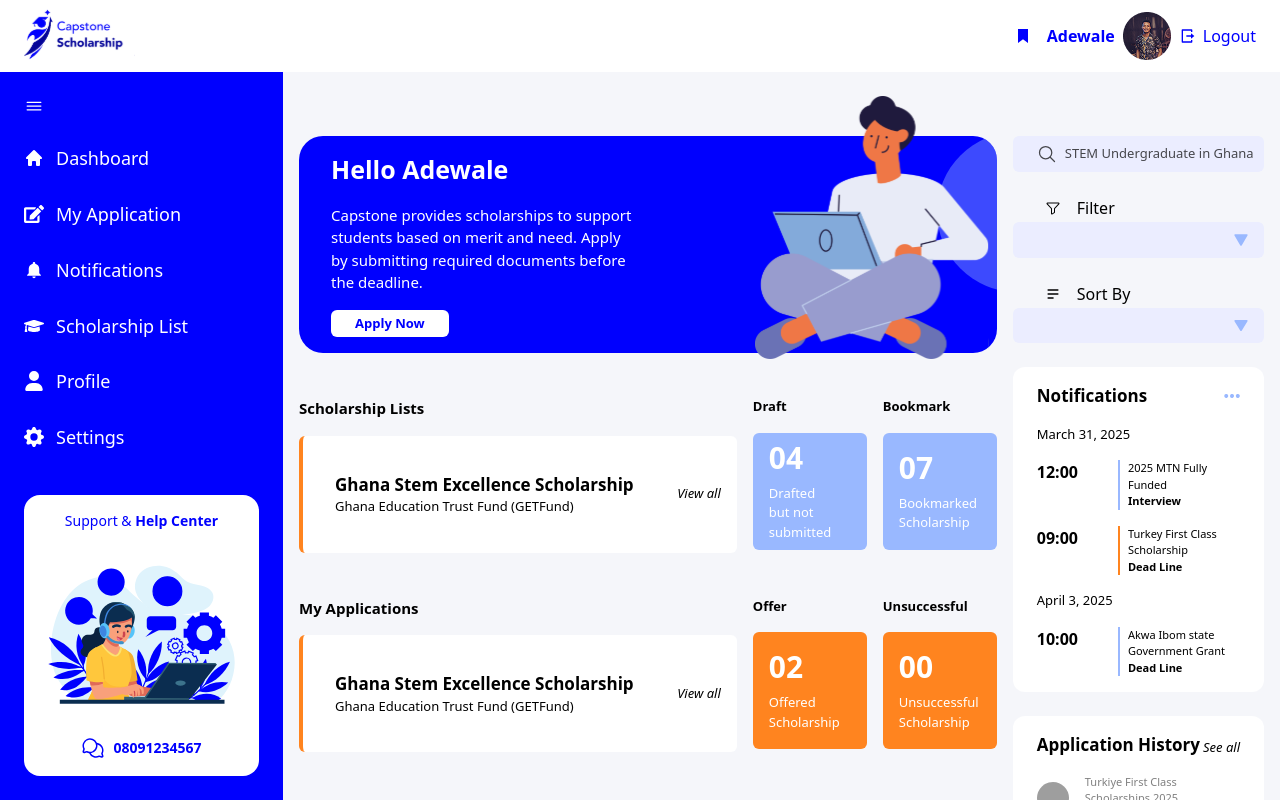
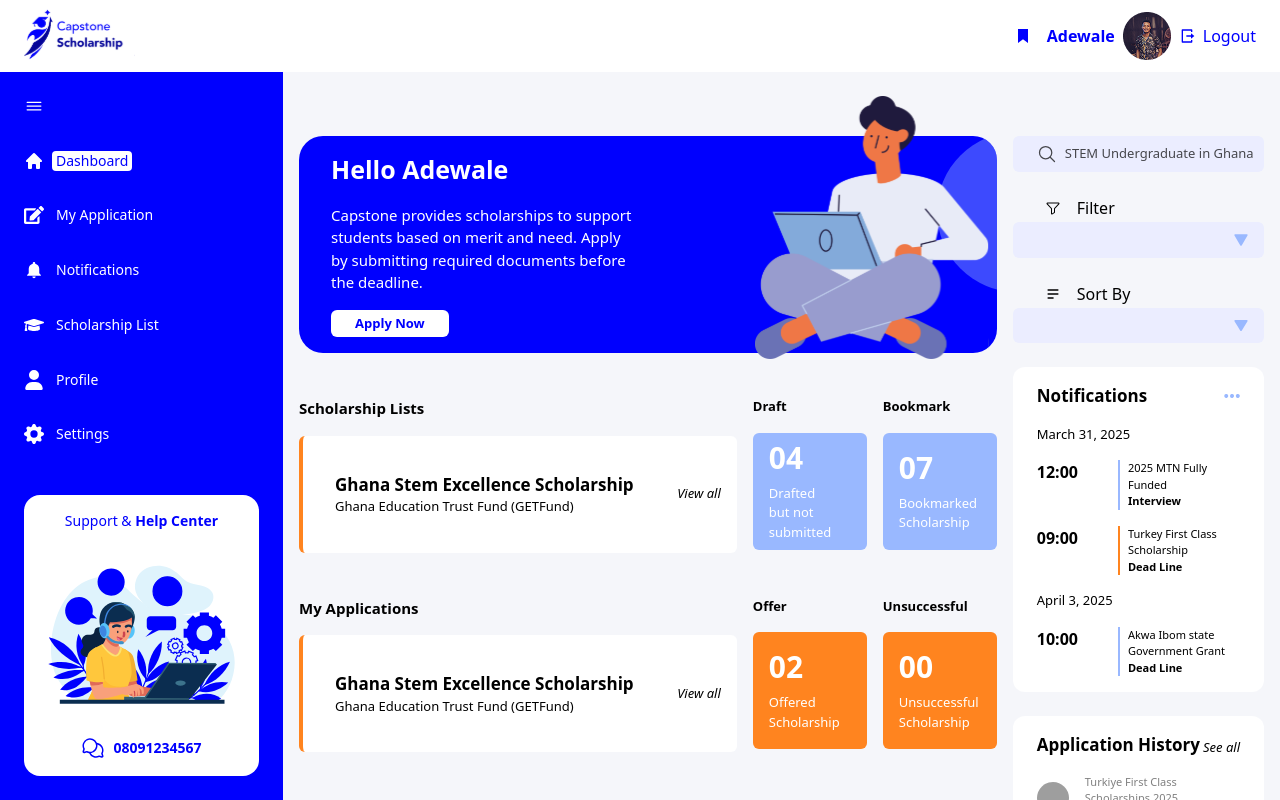
Before and after one commit to Aceboyd/capstone-scholarship-design-system, a React (Vite) app: page /user-dashboard in a window 1280 px wide. Built offline with nearby package versions, Linux system fonts and the light colour scheme; grey boxes are pictures that could not be loaded.

Commit message:
hamburger userDashboard completed

```diff
--- a/src/UserDashboard/UserComponent/HamburgerUserNav.jsx
+++ b/src/UserDashboard/UserComponent/HamburgerUserNav.jsx
@@ -56,7 +56,7 @@ export default function HamburgerUserNav() {
 
       {/* Support & Help Center */}
       <div className="mt-4 space-y-8 rounded-2xl bg-white px-6 py-4 text-[#0000FE]">
-        <p className="text-center text-sm">
+        <p className="text-center text-xs">
           Support & <span className="font-bold">Help Center</span>
         </p>
 
@@ -73,7 +73,7 @@ export default function HamburgerUserNav() {
             <PiChatsCircle />
           </span>
 
-          <p className="text-sm font-bold">08091234567</p>
+          <p className="text-xs font-bold">08091234567</p>
         </div>
       </div>
     </div>
--- a/src/UserDashboard/UserNav.jsx
+++ b/src/UserDashboard/UserNav.jsx
@@ -47,9 +47,15 @@ export default function UserNav() {
           <div className="group flex w-fit cursor-pointer items-center gap-2 text-white">
             <span className="font text-xl">{icon}</span>
 
-            <p className="px-1 text-lg capitalize transition-colors duration-300 group-hover:rounded group-hover:bg-white group-hover:text-[#0000FE]">
-              {title}
-            </p>
+            {title && (
+              <p
+                className={`px-1 text-sm capitalize transition-colors duration-300 group-hover:rounded group-hover:bg-white group-hover:text-[#0000FE] ${
+                  index === 1 ? "rounded bg-white text-[#0000FE]" : ""
+                }`}
+              >
+                {title}
+              </p>
+            )}
           </div>
         </nav>
       ))}
```
